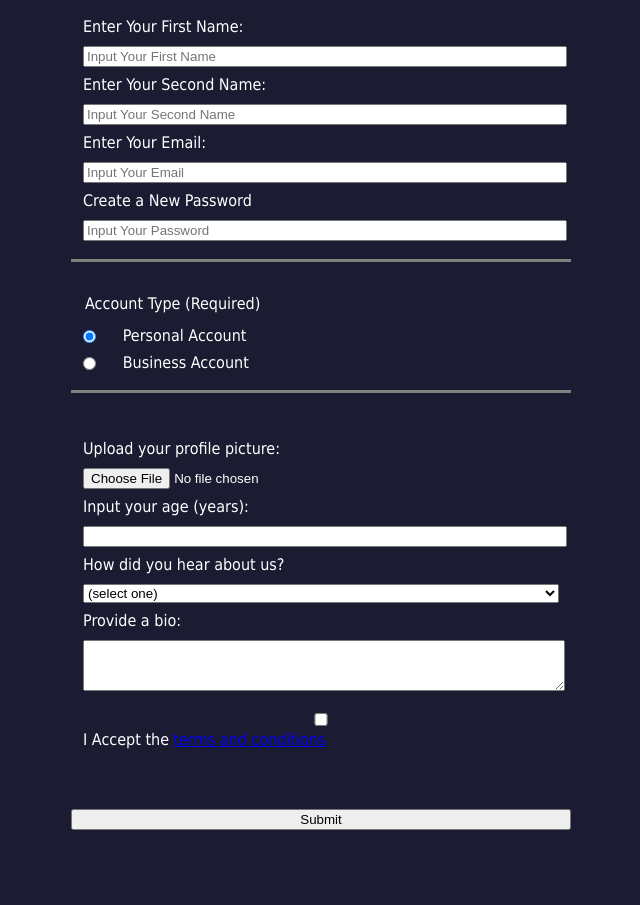
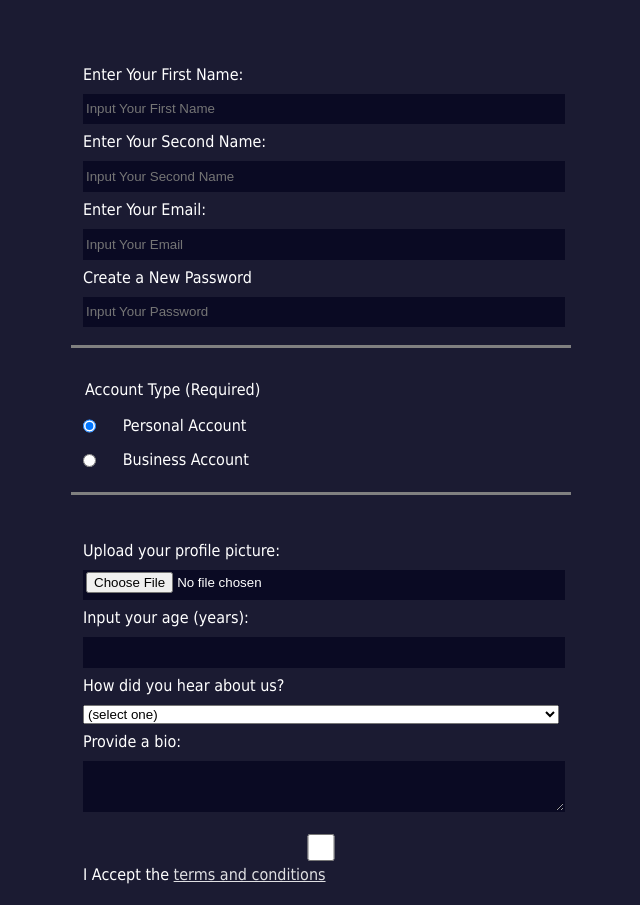
Before and after one commit to plikipie/Form_Registration, a plain HTML site: page index.html in a window 1280 px wide. Shown: the part 150-1055 px from the top of the page, without its empty margins (319-959 px from the left). Before the commit the page ends 980 px from the top, so only its background shows below. Drawn offline with Linux system fonts and the light colour scheme.

Commit message:
done styling

```diff
--- a/style.css
+++ b/style.css
@@ -17,6 +17,7 @@ form {
   max-width: 500px;
   min-width: 300px;
   width: 60vw;
+  padding: 2em;
 }
 label {
   display: block;
@@ -47,9 +48,32 @@ select {
   margin-right: 0;
   width: 100%;
 }
+input,
+textarea {
+  background-color: #0a0a23;
+  border: 1px solid #0a0a23;
+  color: #ffffff;
+  min-height: 2em;
+}
 .inline {
   width: unset;
   margin: 0;
   margin-right: 2em;
   vertical-align: middle;
 }
+input[type="submit"] {
+  display: block;
+  width: 60%;
+  min-width: 300px;
+  margin: 1em auto;
+  height: 2em;
+  font-size: 1.1rem;
+  background-color: #3b3b4f;
+  border-color: white;
+}
+input[type="file"] {
+  padding: 1px 2px;
+}
+a {
+  color: #dfdfe2;
+}
```
